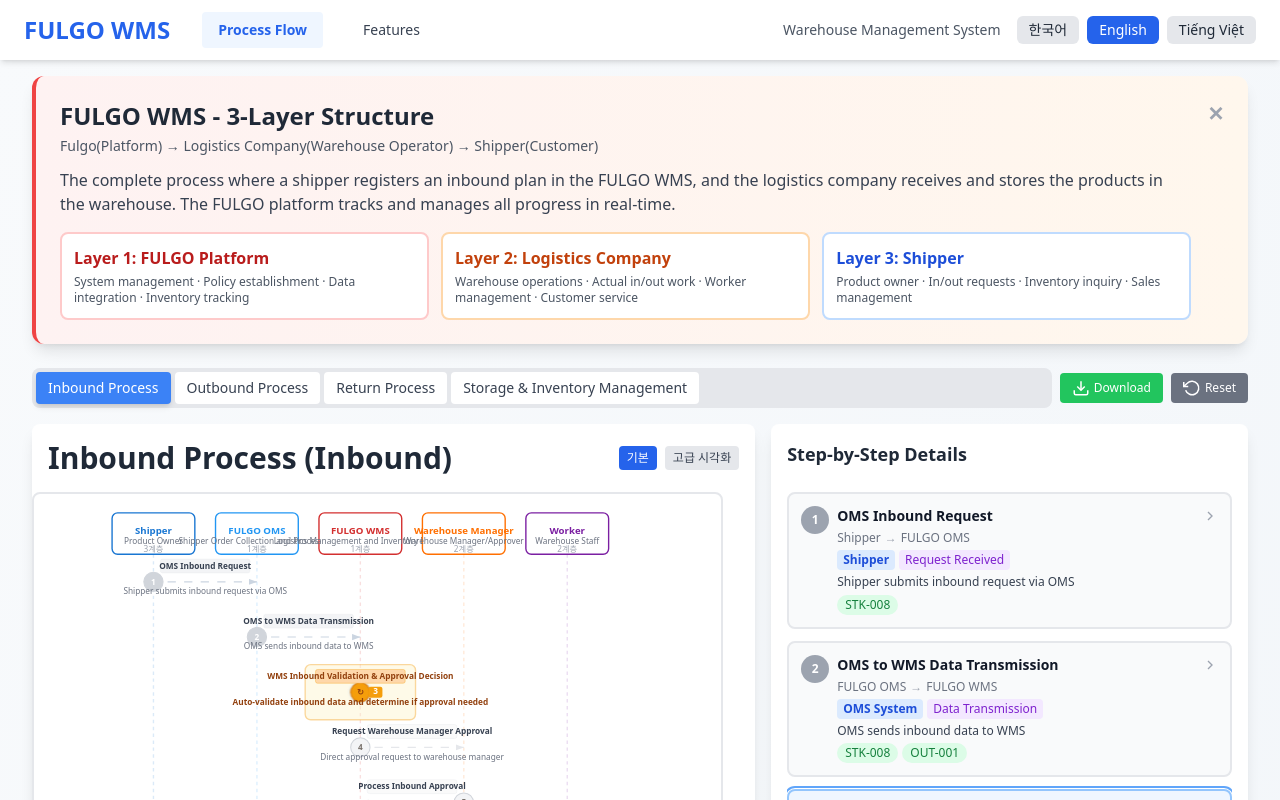
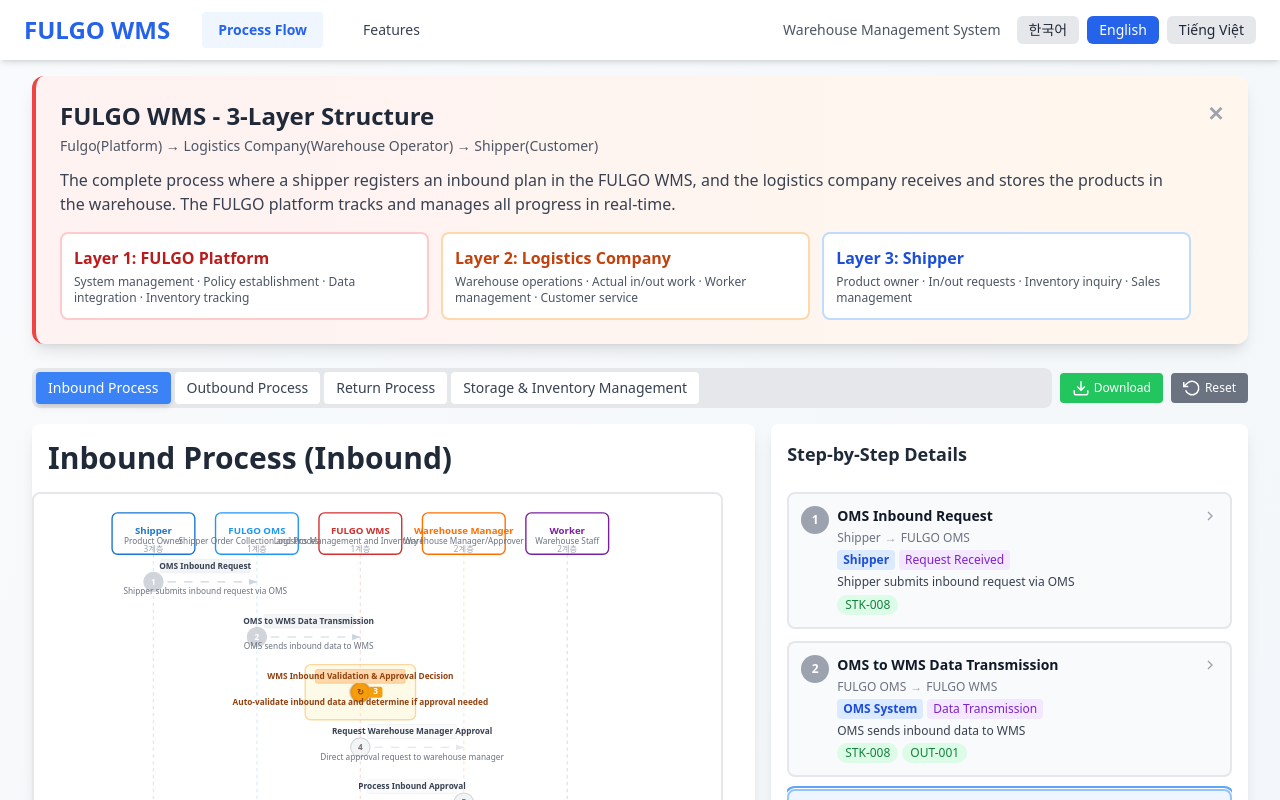
Before and after one commit to losnah-think/WMS-flow, a Next.js app: page /en in a window 1280 px wide. Shown: the top 800 px of the page. Built offline with nearby package versions, Linux system fonts and the light colour scheme.

Commit message:
refactor: 고급 시각화(FlowDiagramEnhanced) 제거
- FlowDiagramEnhanced 임포트 삭제
- diagramMode 상태 제거
- 고급 시각화 버튼 제거
- FlowDiagram만 사용하도록 단순화

```diff
--- a/src/app/[locale]/page.tsx
+++ b/src/app/[locale]/page.tsx
@@ -10,7 +10,6 @@ import { FlowControls } from '@/components/FlowControls';
 import { HierarchyInfo } from '@/components/HierarchyInfo';
 import { ActorLegend } from '@/components/ActorLegend';
 import { FlowDiagram } from '@/components/FlowDiagram';
-import { FlowDiagramEnhanced } from '@/components/FlowDiagramEnhanced';
 import { RecursiveVisualizer } from '@/components/RecursiveVisualizer';
 import { StepDetails } from '@/components/StepDetails';
 import { StepDetailsModal } from '@/components/StepDetailsModal';
@@ -21,7 +20,6 @@ import { ProcessIconLegend } from '@/components/ProcessIconLegend';
 export default function Home() {
   const params = useParams();
   const locale = (params?.locale as string) || 'ko';
-  const [diagramMode, setDiagramMode] = useState<'default' | 'enhanced'>('default');
   const [showRecursive, setShowRecursive] = useState(false);
 
   let t;
@@ -128,46 +126,14 @@ export default function Home() {
                     </button>
                   )}
                 </div>
-                <div className="flex gap-2">
-                  <button
-                    onClick={() => setDiagramMode('default')}
-                    className={`px-2 py-1 text-xs rounded whitespace-nowrap transition-colors ${
-                      diagramMode === 'default'
-                        ? 'bg-blue-600 text-white'
-                        : 'bg-gray-200 text-gray-700 hover:bg-gray-300'
-                    }`}
-                  >
-                    기본
-                  </button>
-                  <button
-                    onClick={() => setDiagramMode('enhanced')}
-                    className={`px-2 py-1 text-xs rounded whitespace-nowrap transition-colors ${
-                      diagramMode === 'enhanced'
-                        ? 'bg-blue-600 text-white'
-                        : 'bg-gray-200 text-gray-700 hover:bg-gray-300'
-                    }`}
-                  >
-                    고급 시각화
-                  </button>
-                </div>
               </div>
 
-              {diagramMode === 'default' ? (
               <FlowDiagram
                 flow={currentFlow}
                 activeStep={activeStep}
                 getActorPosition={getActorPosition}
                 flowType={flowType}
               />
-              ) : (
-                <FlowDiagramEnhanced
-                  flow={currentFlow}
-                  activeStep={activeStep}
-                  getActorPosition={getActorPosition}
-                  flowType={flowType}
-                  visualMode="nested"
-                />
-              )}
             </div>
 
             <div className="hidden lg:block col-span-1 lg:col-span-2">
```
Lines whose indentation alone changed are shown as unchanged.
